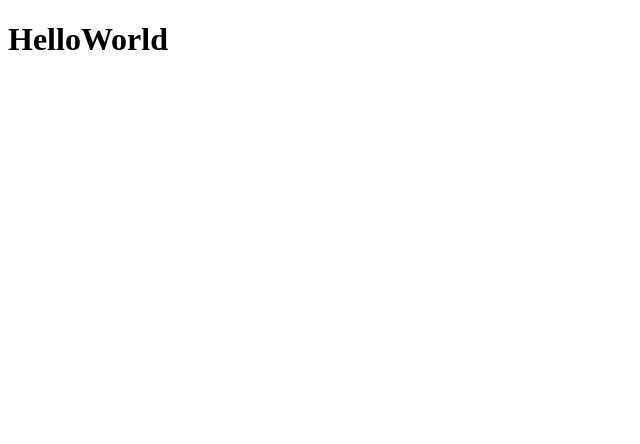
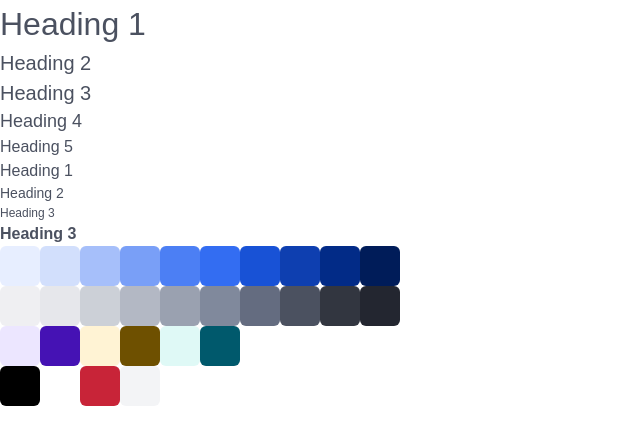
Before and after one commit to napatwongchr/home-service-2, a React (Create React App) app in the folder client/: page / in a window 1280 px wide. Shown: the top 444 px of the page, without its empty margins (0-640 px from the left). Built offline with nearby package versions, Linux system fonts and the light colour scheme.

Commit message:
feat:setup theme

```diff
--- a/client/package.json
+++ b/client/package.json
@@ -3,9 +3,13 @@
   "version": "0.1.0",
   "private": true,
   "dependencies": {
+    "@chakra-ui/react": "^2.3.6",
+    "@emotion/react": "^11.10.5",
+    "@emotion/styled": "^11.10.5",
     "@testing-library/jest-dom": "^5.16.5",
     "@testing-library/react": "^13.4.0",
     "@testing-library/user-event": "^13.5.0",
+    "framer-motion": "^7.6.2",
     "react": "^18.2.0",
     "react-dom": "^18.2.0",
     "react-scripts": "5.0.1",
--- a/client/src/App.js
+++ b/client/src/App.js
@@ -1,8 +1,55 @@
+import { Button, Text } from "@chakra-ui/react";
 
 function App() {
   return (
     <div className="App">
-      <h1>HelloWorld</h1>
+      <Text textStyle='h1'>Heading 1</Text>
+      <Text textStyle='h2'>Heading 2</Text>
+      <Text textStyle='h3'>Heading 3</Text>
+      <Text textStyle='h4'>Heading 4</Text>
+      <Text textStyle='h5'>Heading 5</Text>
+      <Text textStyle='b2'>Heading 1</Text>
+      <Text textStyle='b3'>Heading 2</Text>
+      <Text textStyle='b4'>Heading 3</Text>
+      <Text textStyle='button'>Heading 3</Text>
+      <div>
+        <Button bg='blue.100'></Button>
+        <Button bg='blue.200'></Button>
+        <Button bg='blue.300'></Button>
+        <Button bg='blue.400'></Button>
+        <Button bg='blue.500'></Button>
+        <Button bg='blue.600'></Button>
+        <Button bg='blue.700'></Button>
+        <Button bg='blue.800'></Button>
+        <Button bg='blue.900'></Button>
+        <Button bg='blue.950'></Button>
+      </div>
+      <div>
+        <Button bg='gray.100'></Button>
+        <Button bg='gray.200'></Button>
+        <Button bg='gray.300'></Button>
+        <Button bg='gray.400'></Button>
+        <Button bg='gray.500'></Button>
+        <Button bg='gray.600'></Button>
+        <Button bg='gray.700'></Button>
+        <Button bg='gray.800'></Button>
+        <Button bg='gray.900'></Button>
+        <Button bg='gray.950'></Button>
+      </div>
+      <div>
+        <Button bg='purple.100'></Button>
+        <Button bg='purple.900'></Button>
+        <Button bg='yellow.100'></Button>
+        <Button bg='yellow.900'></Button>
+        <Button bg='green.100'></Button>
+        <Button bg='green.900'></Button>
+      </div>
+      <div>
+        <Button bg='utility.black'></Button>
+        <Button bg='utility.white'></Button>
+        <Button bg='utility.red'></Button>
+        <Button bg='utility.bg'></Button>
+      </div>
     </div>
   );
 }
--- a/client/src/index.js
+++ b/client/src/index.js
@@ -4,10 +4,15 @@ import ReactDOM from 'react-dom/client';
 import App from './App';
 import reportWebVitals from './reportWebVitals';
 
+import { ChakraProvider } from '@chakra-ui/react';
+import theme from './theme.js';
+
 const root = ReactDOM.createRoot(document.getElementById('root'));
 root.render(
   <React.StrictMode>
-    <App />
+    <ChakraProvider theme={theme}>
+      <App />
+    </ChakraProvider>
   </React.StrictMode>
 );
 
--- /dev/null
+++ b/client/src/theme.js
@@ -0,0 +1,103 @@
+import { extendTheme } from "@chakra-ui/react"
+
+const theme = extendTheme({
+    colors: {
+        blue: {
+            100: "#E7EEFF",
+            200: "#D2DFFC",
+            300: "#A6BFFA",
+            400: "#799FF7",
+            500: "#4C7FF4",
+            600: "#336DF2",
+            700: "#1852D6",
+            800: "#0E3FB0",
+            900: "#022B87",
+            950: "#001C59",
+        },
+        gray: {
+            100: "#EFEFF2",
+            200: "#E6E7EB",
+            300: "#CCD0D7",
+            400: "#B3B8C4",
+            500: "#9AA1B0",
+            600: "#80899C",
+            700: "#646C80",
+            800: "#4B5160",
+            900: "#323640",
+            950: "#232630",
+        },
+        purple: {
+            100: "#ECE6FF",
+            900: "#4512B4",
+        },
+        yellow: {
+            100: "#FFF3D4",
+            900: "#6E5000",
+        },
+        green: {
+            100: "#DFF9F6",
+            900: "#00596C",
+        },
+        utility: {
+            black: "#000000",
+            white: "#FFFFFF",
+            red: "#C82438",
+            bg: "#F3F4F6",
+        },
+
+    },
+    fonts: {
+        heading: `'Prompt', sans-serif`,
+        body: `'Prompt', sans-serif`,
+        Button: `'Prompt', sans-serif`,
+    },
+    textStyles: {
+        h1: {
+            fontSize: '32px',
+            fontWeight: '500',
+            lineHeight: '48px',
+        },
+        h2: {
+            fontSize: '20px',
+            fontWeight: '500',
+            lineHeight: '30px',
+        },
+        h3: {
+            fontSize: '20px',
+            fontWeight: '400',
+            lineHeight: '30px',
+        },
+        h4: {
+            fontSize: '18px',
+            fontWeight: '500',
+            lineHeight: '27px',
+        },
+        h5: {
+            fontSize: '16px',
+            fontWeight: '500',
+            lineHeight: '24px',
+        },
+        b2: {
+            fontSize: '16px',
+            fontWeight: '300',
+            lineHeight: '24px',
+        },
+        b3: {
+            fontSize: '14px',
+            fontWeight: '400',
+            lineHeight: '21px',
+        },
+        b4: {
+            fontSize: '12px',
+            fontWeight: '400',
+            lineHeight: '18px',
+        },
+        button: {
+            fontSize: '16px',
+            fontWeight: '600',
+            lineHeight: '24px',
+        }
+    }
+})
+
+export default theme
```
Also changed, not shown: 1 other file (tests, documents, lock files or other folders).
